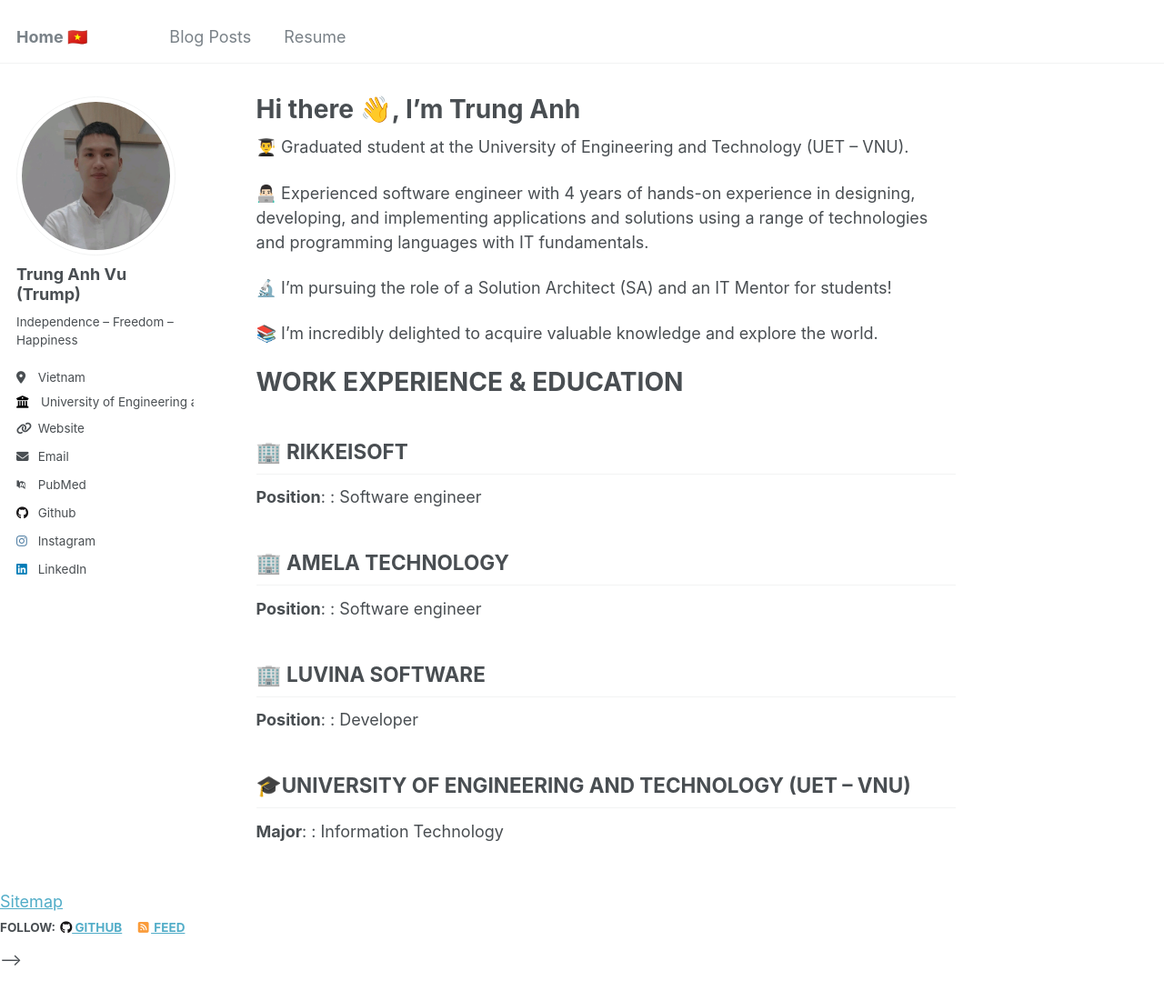
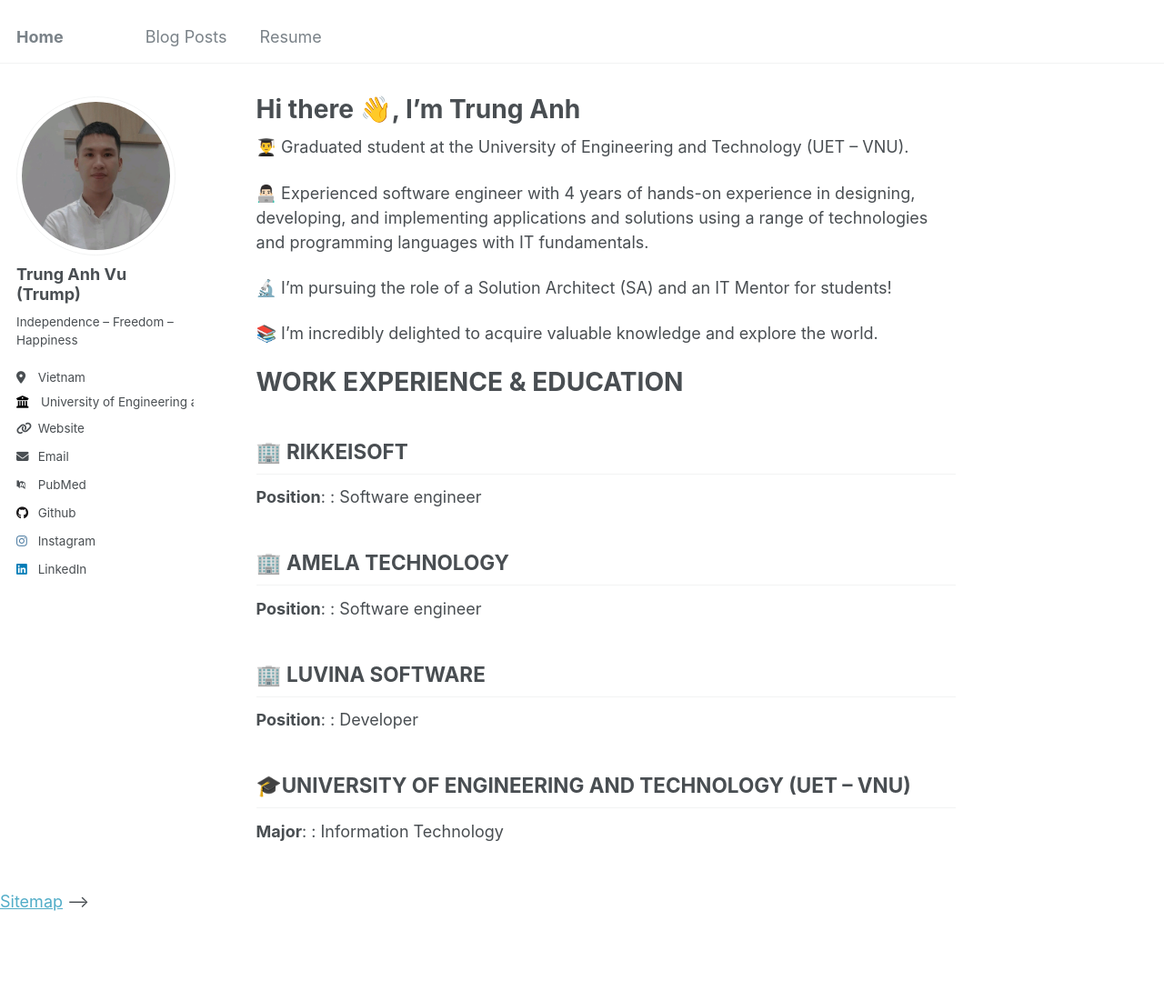
Before and after one commit to trunganhvu/trunganhvu.github.io, a Jekyll site: the page built from _pages/about.md, in a window 1280 px wide and 1231 px high. Shown: the top 1101 px of the window at 91% size. Built offline with Jekyll 4.4.1, drawn with Linux system fonts in a browser that asks for light colours; some web fonts are replaced; part of the change alters nothing that is shown.

```diff
--- a/_config.yml
+++ b/_config.yml
@@ -8,7 +8,7 @@
 
 # Basic Site Settings
 locale                   : "en-US"
-title                    : "Home &#x1F1FB;&#x1F1F3"
+title                    : "Home"
 title_separator          : "-"
 name                     : &name "Your Name"
 description              : &description "personal description"
--- a/_includes/footer.html
+++ b/_includes/footer.html
@@ -1,6 +1,6 @@
 {% include base_path %}
 
-{% if site.author.github or site.author.bitbucket or site.atom_feed.hide != true %}
+<!-- {% if site.author.github or site.author.bitbucket or site.atom_feed.hide != true %}
 <div class="page__footer-follow">
   <ul class="social-icons">
     {% if site.data.ui-text[site.locale].follow_label %}
@@ -19,4 +19,4 @@
 </div>
 {% endif %}
 
-<!-- <div class="page__footer-copyright">&copy; {{ site.time | date: '%Y' }} {{ site.name | default: site.title }}. {{ site.data.ui-text[site.locale].powered_by | default: "Powered by" }} <a href="http://jekyllrb.com" rel="nofollow">Jekyll</a> &amp; <a href="https://github.com/trunganhvu/trunganhvu.github.io">trunganhvu</a>, a fork of <a href="https://mademistakes.com/work/minimal-mistakes-jekyll-theme/" rel="nofollow">Minimal Mistakes</a>.</div> -->
+<div class="page__footer-copyright">&copy; {{ site.time | date: '%Y' }} {{ site.name | default: site.title }}. {{ site.data.ui-text[site.locale].powered_by | default: "Powered by" }} <a href="http://jekyllrb.com" rel="nofollow">Jekyll</a> &amp; <a href="https://github.com/trunganhvu/trunganhvu.github.io">trunganhvu</a>, a fork of <a href="https://mademistakes.com/work/minimal-mistakes-jekyll-theme/" rel="nofollow">Minimal Mistakes</a>.</div> -->
```
